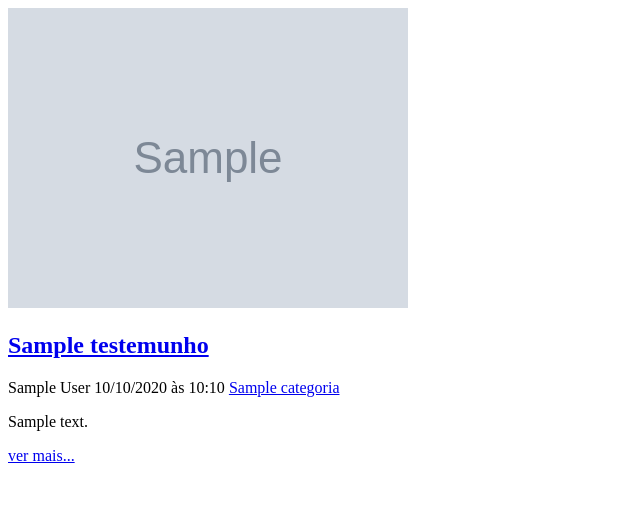
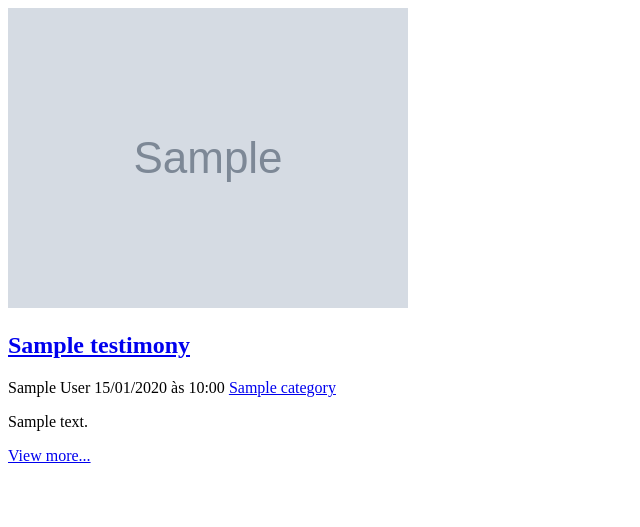
Before and after one commit to ThiagoCostaD/SiteValeria, a Django app: template testimonials/templates/testimonials/pages/search.html in a window 1280 px wide. Shown: the top 527 px of the page, without its empty margins (0-640 px from the left). Run offline with Django 4.2, Linux system fonts and the light colour scheme; the template is opened without the code that fills it: most values are stand-ins (such as "Sample title", 1, 10 or a date in 2020); grey boxes marked "Sample" are stand-in pictures; parts of the project's set-up code (start-up, migrations or seed data) failed here and were passed over; some libraries are stand-ins or nearby versions.

Commit message:
tradução templates 2/2

```diff
--- a/testimonials/templates/testimonials/pages/home.html
+++ b/testimonials/templates/testimonials/pages/home.html
@@ -7,7 +7,7 @@
 {% include 'testimonials/partials/messages.html' %}
 
 <div class="main-content main-content-list container">
-    {% for testemunho in testimonials %}
+    {% for testimony in testimonials %}
     {% include 'testimonials/partials/testimonials.html' %}
     {% empty %}
     <div class="center m-x m-y">
--- a/testimonials/templates/testimonials/partials/head.html
+++ b/testimonials/templates/testimonials/partials/head.html
@@ -13,4 +13,4 @@
 <link href="https://fonts.googleapis.com/css2?family=Roboto+Slab:wght@900&display=swap" rel="stylesheet">
 
 <!-- css -->
-<link rel="stylesheet" href="{% static 'testemunhos/css/style.css' %}">
+<link rel="stylesheet" href="{% static 'testimonials/css/style.css' %}">
--- a/testimonials/templates/testimonials/partials/header.html
+++ b/testimonials/templates/testimonials/partials/header.html
@@ -2,7 +2,7 @@
 <header class="main-header-container">
     <div class="main-header container">
         <h1>
-            <a class='main-logo' href="{% url 'testemunhos:home' %}">
+            <a class='main-logo' href="{% url 'testimonials:home' %}">
                 <i class="fas fa-book-bookmark fa-xl main-logo-icon"></i>
                 <span class='main-text'>
                     Na Real
--- a/testimonials/templates/testimonials/partials/pagination.html
+++ b/testimonials/templates/testimonials/partials/pagination.html
@@ -1,4 +1,4 @@
-{% if testemunhos.has_other_pages %}
+{% if testimonials.has_other_pages %}
   <div class="container pagination">
     <div class="pagination-content">
       {% if pagination_range.first_page_out_of_range %}
--- a/testimonials/templates/testimonials/partials/search.html
+++ b/testimonials/templates/testimonials/partials/search.html
@@ -1,8 +1,8 @@
 <div class="search-container">
     <div class="container">
-        <form action="{% url 'testemunhos:busca' %}" method='GET' class="search-form">
+        <form action="{% url 'testimonials: search' %}" method='GET' class="search-form">
             <input type="search" class="search-input" name="busca"
-            value="{{termo_busca}}" required>
+            value="{{term_search}}" required>
 
             <button type="submit" class="search-button">
                 <i class="fas fa-search">
--- a/testimonials/templates/testimonials/partials/testimonials.html
+++ b/testimonials/templates/testimonials/partials/testimonials.html
@@ -1,63 +1,63 @@
-<div class="testemunho testemunho-itens-lista">
-    {% if testemunho.foto.url is not Null %}
-        <div class="testemunho-img">
-            <a href="{% url 'testemunhos:testemunho' testemunho.id %}">
-                <img src="{{testemunho.foto.url}}" alt="img">
+<div class="testimony testimony-items-list">
+    {% if testimony.photo.url is not Null %}
+        <div class="testimony-img">
+            <a href="{% url 'testimonials:testimony' testimony.id %}">
+                <img src="{{testimony.photo.url}}" alt="img">
             </a>
         </div>
     {% endif %}
-    <div class="testemunho-titulo-container">
-        <h2 class="testemunho-titulo">
-            <a href="{% url 'testemunhos:testemunho' testemunho.id %}">
-                {{testemunho.titulo}}
+    <div class="testimony-title-container">
+        <h2 class="testimony-title">
+            <a href="{% url 'testimonials:testimony' testimony.id %}">
+                {{testimony.title}}
             </a>
         </h2>
     </div>
 
-    <div class="testemunho-autor">
-        <span class="testemunho-autor-item">
+    <div class="testimony-author">
+        <span class="testimony-author-item">
             <i class="fas fa-user"></i>
-            {% if testemunho.autor is not None %}
-                {% if testemunho.autor.first_name %}
-                    {{testemunho.autor.first_name}} {{testemunho.autor.last_name}}
+            {% if testimony.author is not None %}
+                {% if testimony.author.first_name %}
+                    {{testimony.author.first_name}} {{testimony.author.last_name}}
                 {% else %}
-                    {{ testemunho.autor.username}}
+                    {{ testimony.author.username}}
                 {% endif %}
             {% else %}
-                Desconhecido
+                Unknown
             {% endif %}
         </span>
-        <span class="testemunho-autor-item">
+        <span class="testimony-author-item">
             <i class="fas fa-calendar-alt"></i>
-            {{testemunho.data_criacao|date:"d/m/Y"}} às {{ testemunho.data_criacao|date:"H:i" }}
+            {{testimony.date_creation|date:"d/m/Y"}} às {{ testimony.date_creation|date:"H:i" }}
         </span>
-        {% if testemunho.categoria is not None %}
-            <span class="testemunho-autor-item">
-                <a href="{% url 'testemunhos:categoria' testemunho.categoria.id %}">
+        {% if testimony.category is not None %}
+            <span class="testimony-author-item">
+                <a href="{% url 'testimonials:category' testimony.category.id %}">
                     <i class="fas fa-layer-group"></i>
-                    <span>{{testemunho.categoria.nome}}</span>
+                    <span>{{testimony.category.name}}</span>
                 </a>
             </span>
         {% endif %}
     </div>
 
-    {% if pagina_detalhada is not True %}
-        <div class="testemunho-content">
-            <p>{{testemunho.descricao}}</p>
+    {% if detail_page is not True %}
+        <div class="testimony-content">
+            <p>{{testimony.description}}</p>
         </div>
 
-        <footer class="testemunho-footer">
-            <a class="recipe-read-more button button-dark button-full-width" href="{% url 'testemunhos:testemunho' testemunho.id %}">
+        <footer class="testimony-footer">
+            <a class="recipe-read-more button button-dark button-full-width" href="{% url 'testimonials:testimony' testimony.id %}">
                 <i class="fas fa-eye"></i>
-                <span>ver mais...</span>
+                <span>View more...</span>
             </a>
         </footer>
 
     {% endif %}
 
-    {% if pagina_detalhada is True %}
-        <div class="testemunho-detalhado">
-            {{testemunho.testemunho| linebreaksbr}}
+    {% if detail_page is True %}
+        <div class="detail-testimony">
+            {{testimony.testimony| linebreaksbr}}
         </div>
     {% endif %}
 </div>
```
